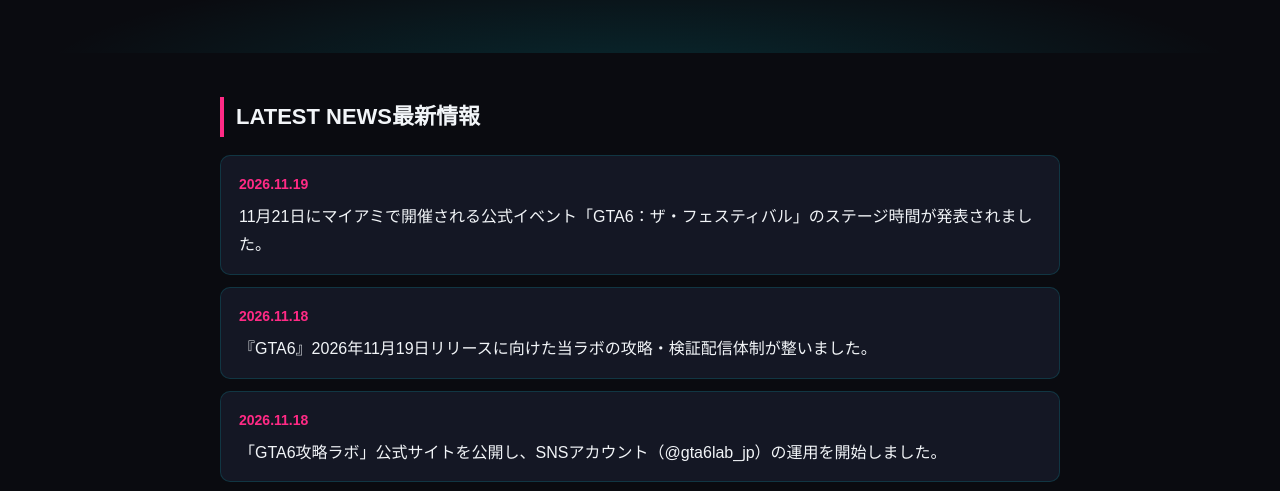
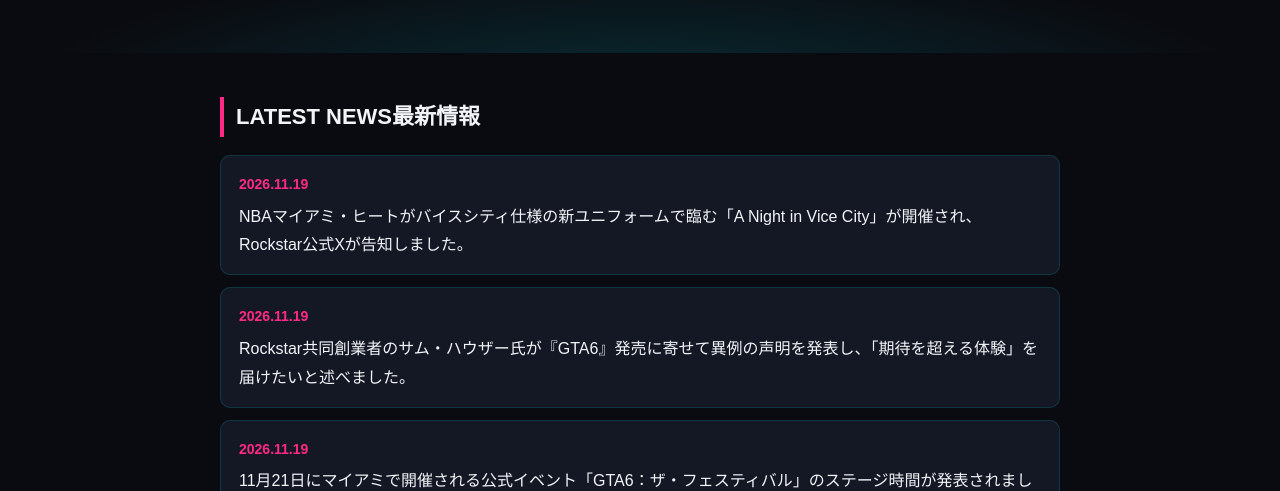
Before and after one commit to masaru1995/masaru1995.github.io, a plain HTML site: page gta6/index.html in a window 1280 px wide. Shown: the part 305-796 px from the top of the page. Drawn offline with Linux system fonts and the light colour scheme.

Commit message:
GTA6ニュース追加：サム・ハウザー氏声明／ヒート『A Night in Vice City』（2026-11-19）

```diff
--- a/gta6/index.html
+++ b/gta6/index.html
@@ -104,6 +104,14 @@ footer{margin-top:56px;padding:32px 0 48px;border-top:1px solid rgba(142,155,174
 <ul class="news">
 <li>
 <time datetime="2026-11-19">2026.11.19</time>
+<p>NBAマイアミ・ヒートがバイスシティ仕様の新ユニフォームで臨む「A Night in Vice City」が開催され、Rockstar公式Xが告知しました。</p>
+</li>
+<li>
+<time datetime="2026-11-19">2026.11.19</time>
+<p>Rockstar共同創業者のサム・ハウザー氏が『GTA6』発売に寄せて異例の声明を発表し、「期待を超える体験」を届けたいと述べました。</p>
+</li>
+<li>
+<time datetime="2026-11-19">2026.11.19</time>
 <p>11月21日にマイアミで開催される公式イベント「GTA6：ザ・フェスティバル」のステージ時間が発表されました。</p>
 </li>
 <li>
```
